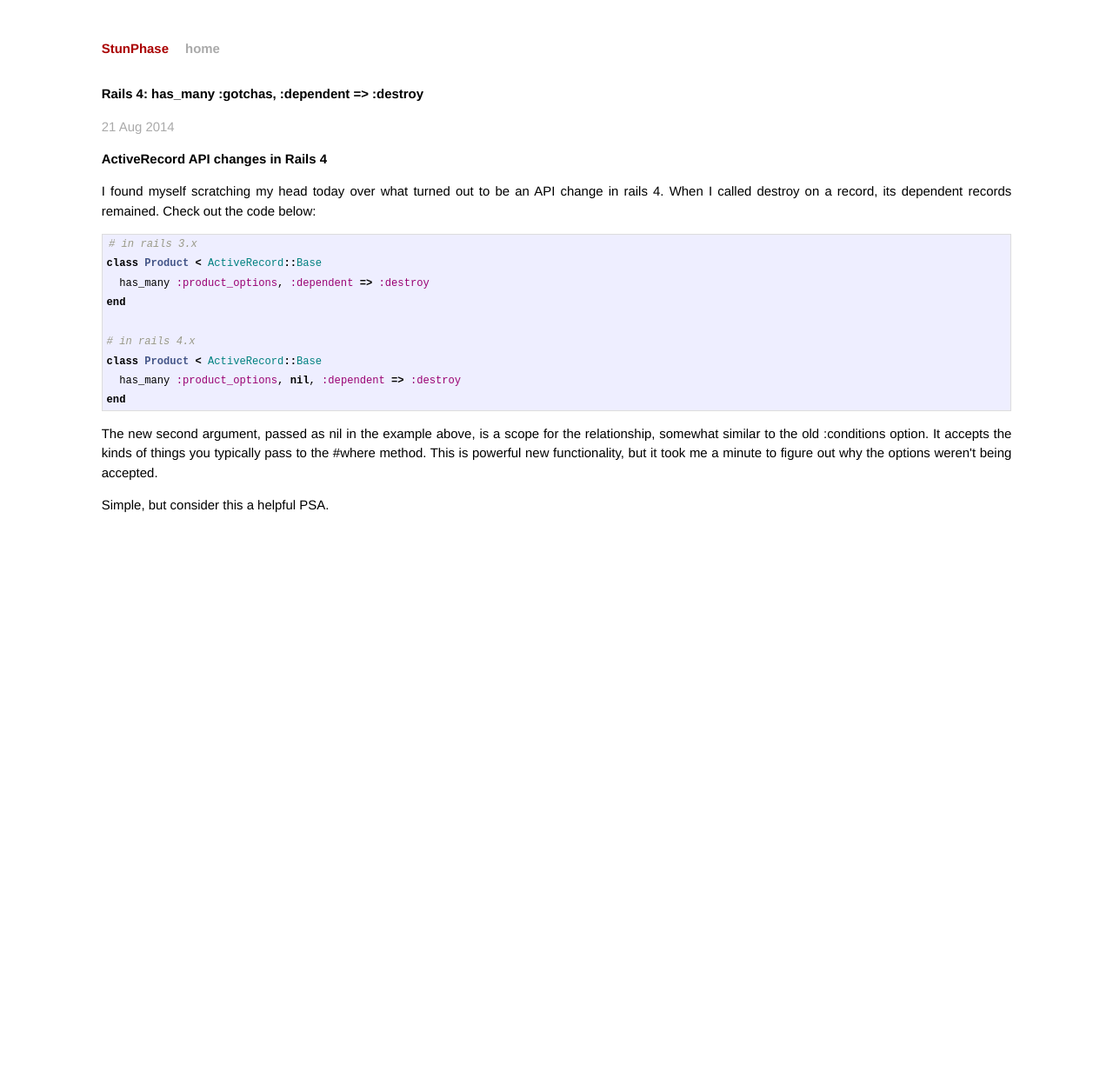
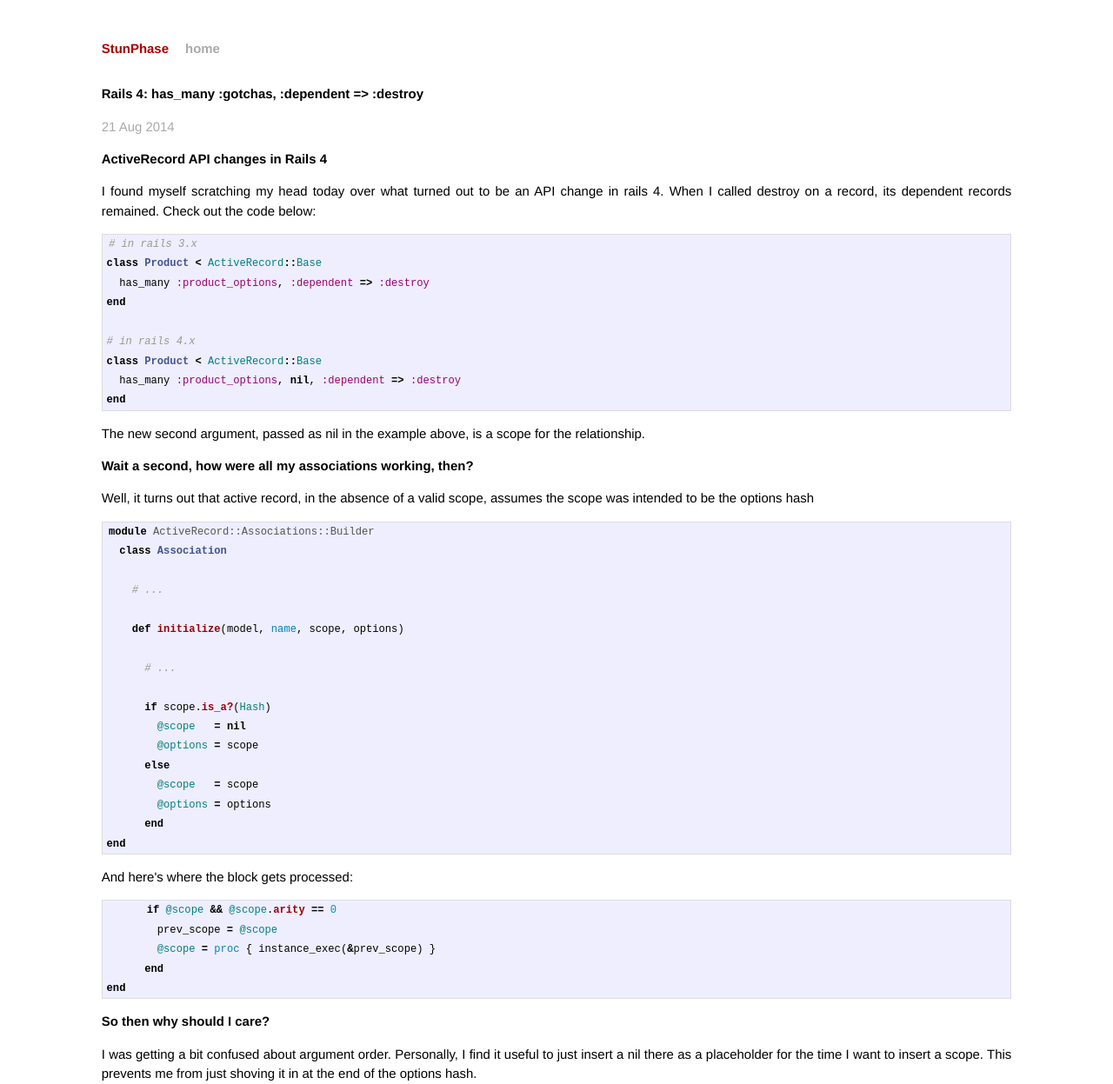
Before and after one commit to stunphase/stunphase.github.io, a Jekyll site: the page built from _posts/2014-08-21-dependent-destroy-failure-rails-4.html, in a window 1280 px wide. Shown: the whole page at 87% size. Built offline with Jekyll 4.4.1, drawn with Linux system fonts in a browser that asks for light colours; before the commit the page ends 945 px from its top, so only the background shows below that.

Commit message:
includes ar code samples

```diff
--- a/_posts/2014-08-21-dependent-destroy-failure-rails-4.html
+++ b/_posts/2014-08-21-dependent-destroy-failure-rails-4.html
@@ -20,6 +20,38 @@ class Product < ActiveRecord::Base
 end{%endhighlight%}
 </p>
 
-<p>The new second argument, passed as nil in the example above, is a scope for the relationship, somewhat similar to the old :conditions option. It accepts the kinds of things you typically pass to the #where method. This is powerful new functionality, but it took me a minute to figure out why the options weren't being accepted.</p>
+<p>The new second argument, passed as nil in the example above, is a scope for the relationship. </p>
 
-<p>Simple, but consider this a helpful PSA.</p>
+<h2>Wait a second, how were all my associations working, then?</h2>
+<p>Well, it turns out that active record, in the absence of a valid scope, assumes the scope was intended to be the options hash</p>
+<p>{% highlight ruby%}
+module ActiveRecord::Associations::Builder
+  class Association
+
+    # ...
+
+    def initialize(model, name, scope, options)
+
+      # ...
+
+      if scope.is_a?(Hash)
+        @scope   = nil
+        @options = scope
+      else
+        @scope   = scope
+        @options = options
+      end
+end{%endhighlight%}
+</p>
+
+<p>And here's where the block gets processed:</p>
+<p>{% highlight ruby%}
+      if @scope && @scope.arity == 0
+        prev_scope = @scope
+        @scope = proc { instance_exec(&prev_scope) }
+      end
+end{%endhighlight%}
+</p>
+
+<h2>So then why should I care?</h2>
+<p>I was getting a bit confused about argument order. Personally, I find it useful to just insert a nil there as a placeholder for the time I want to insert a scope. This prevents me from just shoving it in at the end of the options hash.</p>
```
